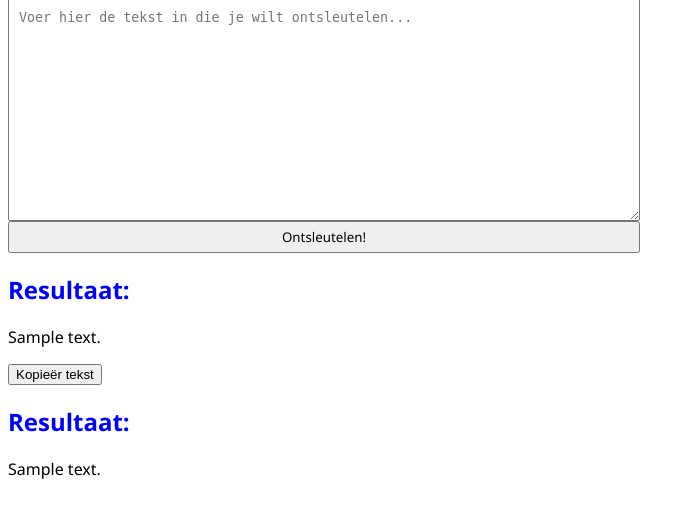
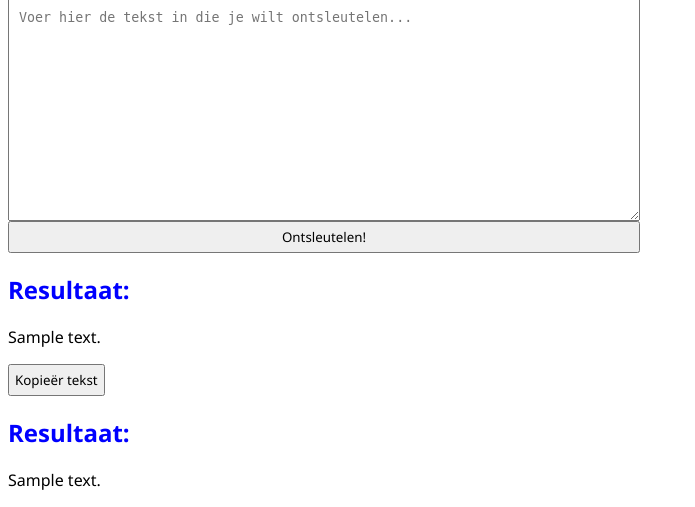
Before and after one commit to Emma-1122591/encryption-assignment, a Flask app: template templates/index.html in a window 1280 px wide. Shown: the part 511-1018 px from the top of the page, without its empty margins (0-695 px from the left). Before the commit the page ends 990 px from the top, so only its background shows below. Run offline with Flask 3, Linux system fonts and the light colour scheme; the template is opened without the code that fills it: most values are stand-ins (such as "Sample title", 1, 10 or a date in 2020).

Commit message:
aanpassing: styling kopieer button

```diff
--- a/static/styles.css
+++ b/static/styles.css
@@ -43,3 +43,8 @@ p {
     font-family: 'Segoe UI', Tahoma, Geneva, Verdana, sans-serif;
     padding: 5px;
 }
+
+#copy-button {
+    font-family: 'Segoe UI', Tahoma, Geneva, Verdana, sans-serif;
+    padding: 5px;
+}
```
